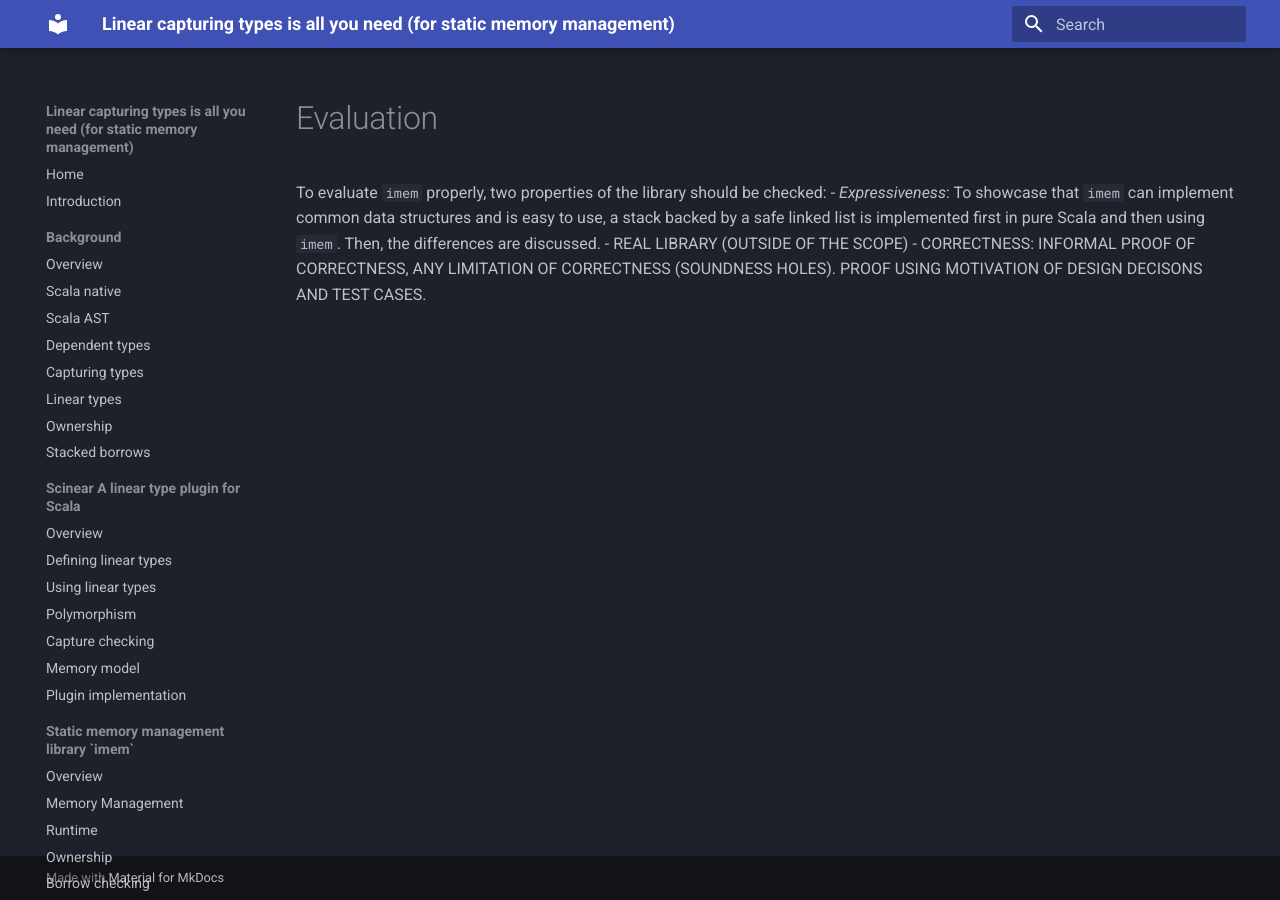
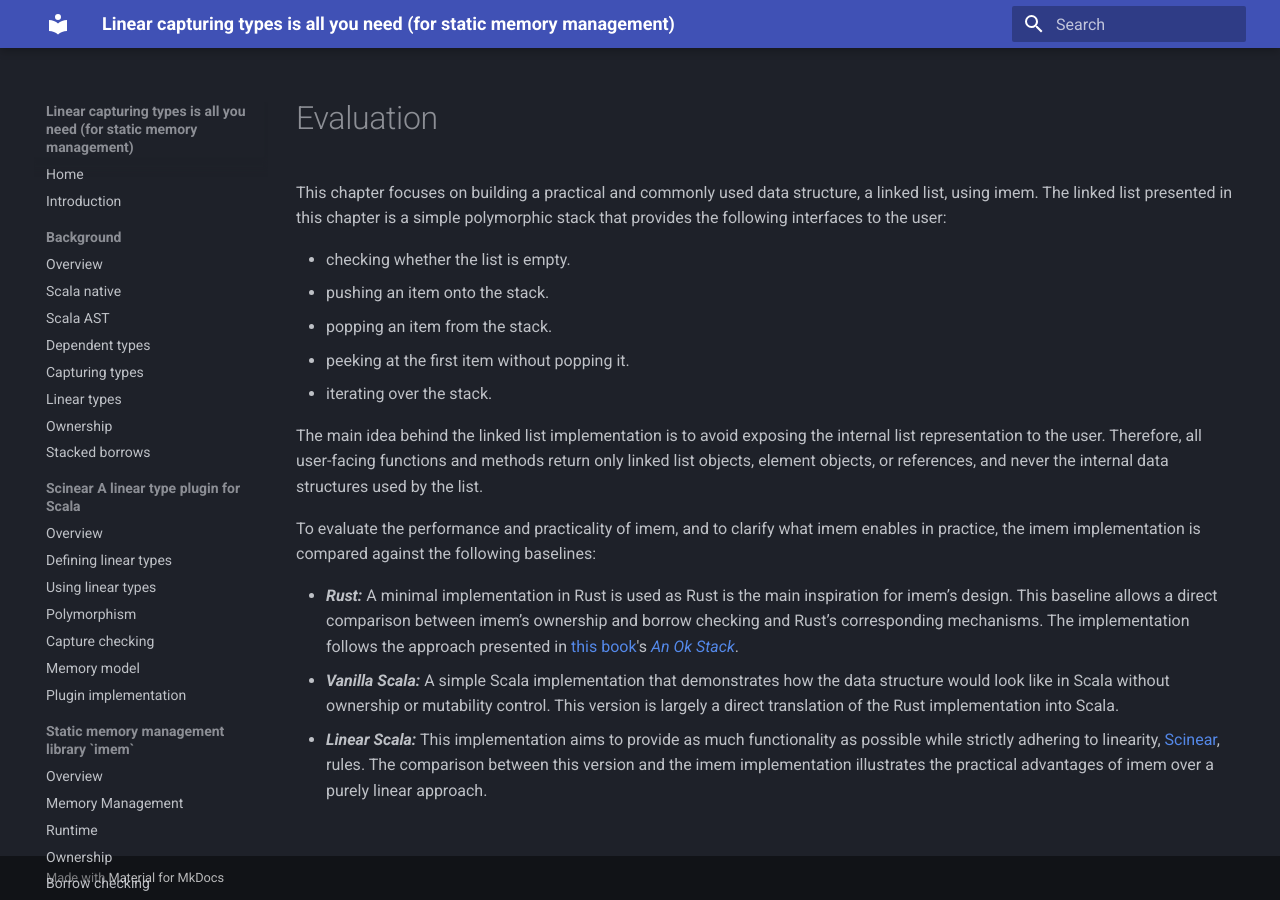
Before and after one commit to amsen20/masters-thesis, an MkDocs documentation site: the page built from docs/evaluation/index.md, in a window 1280 px wide. Built offline with MkDocs 1.6.1 and Material for MkDocs 9.7.7, drawn with Linux system fonts in a browser that asks for light colours.

Commit message:
Explain the overview of the evaluation

```diff
--- a/docs/evaluation/index.md
+++ b/docs/evaluation/index.md
@@ -1,6 +1,26 @@
 # Evaluation
 
-To evaluate `imem` properly, two properties of the library should be checked:
-- _Expressiveness_: To showcase that `imem` can implement common data structures and is easy to use, a stack backed by a safe linked list is implemented first in pure Scala and then using `imem`. Then, the differences are discussed.
-	- REAL LIBRARY (OUTSIDE OF THE SCOPE)
-- CORRECTNESS: INFORMAL PROOF OF CORRECTNESS, ANY LIMITATION OF CORRECTNESS (SOUNDNESS HOLES). PROOF USING MOTIVATION OF DESIGN DECISONS AND TEST CASES.
+This chapter focuses on building a practical and commonly used data structure, a linked list, using imem.
+The linked list presented in this chapter is a simple polymorphic stack that provides the following interfaces to the user:
+
+- checking whether the list is empty.
+- pushing an item onto the stack.
+- popping an item from the stack.
+- peeking at the first item without popping it.
+- iterating over the stack.
+
+The main idea behind the linked list implementation is to avoid exposing the internal list representation to the user.
+Therefore, all user-facing functions and methods return only linked list objects, element objects, or references, and never the internal data structures used by the list.
+
+To evaluate the performance and practicality of imem, and to clarify what imem enables in practice, the imem implementation is compared against the following baselines:
+
+- ***Rust:***
+  A minimal implementation in Rust is used as Rust is the main inspiration for imem’s design.
+  This baseline allows a direct comparison between imem’s ownership and borrow checking and Rust’s corresponding mechanisms.
+  The implementation follows the approach presented in [this book](https://rust-unofficial.github.io/too-many-lists/index.html)'s [*An Ok Stack*](https://rust-unofficial.github.io/too-many-lists/second.html).
+- ***Vanilla Scala:***
+  A simple Scala implementation that demonstrates how the data structure would look like in Scala without ownership or mutability control.
+  This version is largely a direct translation of the Rust implementation into Scala.
+- ***Linear Scala:***
+  This implementation aims to provide as much functionality as possible while strictly adhering to linearity, [Scinear](../scinear/index.md), rules.
+  The comparison between this version and the imem implementation illustrates the practical advantages of imem over a purely linear approach.
```
